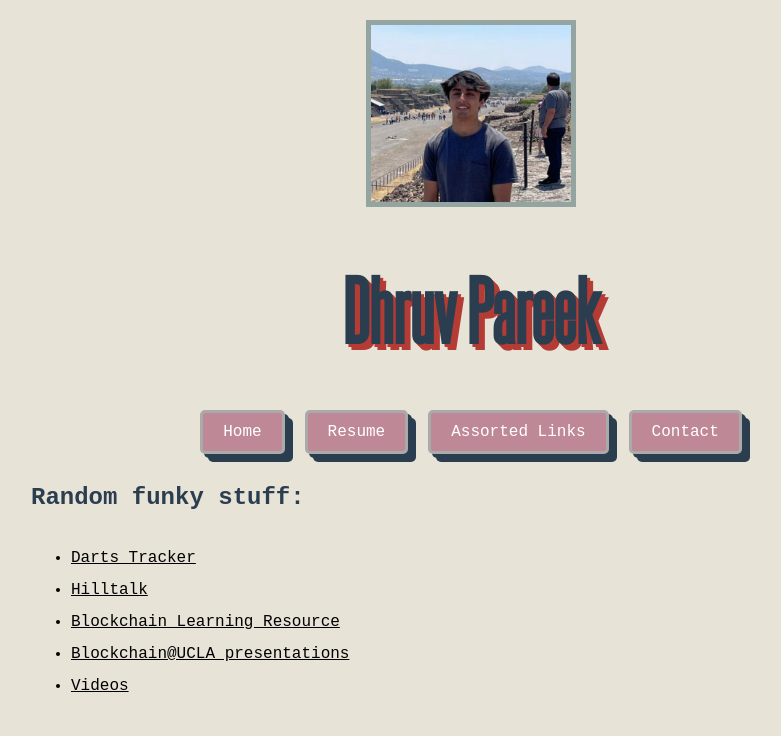
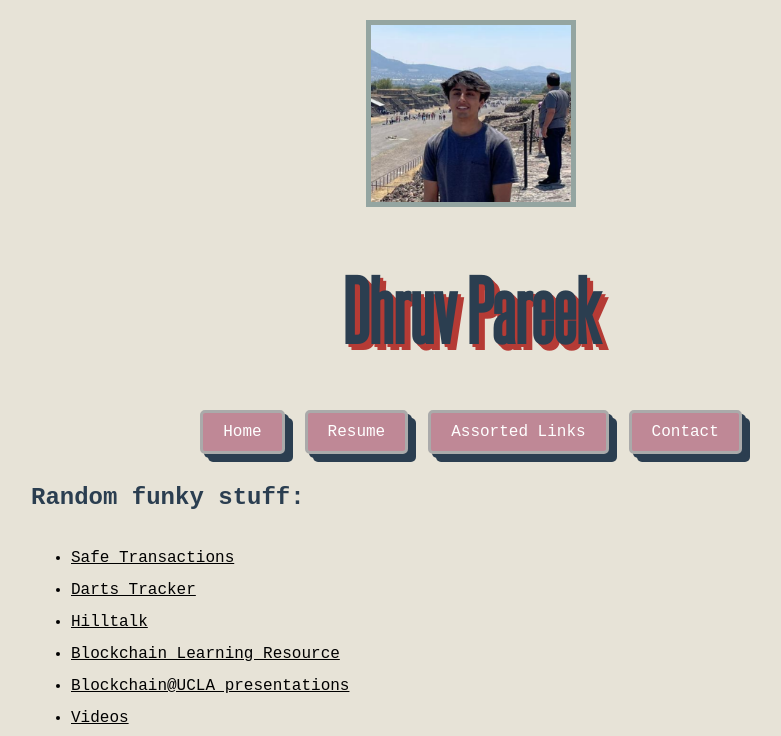
Before and after one commit to DhruvPareek/website, a React (Create React App) app in the folder my-simple-react-app/: page / in a window 1280 px wide. Shown: the top 736 px of the page, without its empty margins (169-950 px from the left). Built offline with nearby package versions, Linux system fonts and the light colour scheme; grey boxes are pictures that could not be loaded.

Commit message:
Added Safe transactions

```diff
--- a/my-simple-react-app/package.json
+++ b/my-simple-react-app/package.json
@@ -9,7 +9,7 @@
     "react": "^18.2.0",
     "react-dom": "^18.2.0",
     "react-router-dom": "^6.18.0",
-    "react-scripts": "5.0.1",
+    "react-scripts": "^3.0.1",
     "web-vitals": "^2.1.4"
   },
   "scripts": {
--- a/my-simple-react-app/src/App.js
+++ b/my-simple-react-app/src/App.js
@@ -9,6 +9,7 @@
             <div className='content'>
                 <h2>Random funky stuff:</h2>
                 <ul>
+                    <li><a href="https://safe-transactions-frontend.vercel.app/" target="_blank" rel="noopener noreferrer">Safe Transactions</a></li>
                     <li><a href="http://dartstracker301.xyz" target="_blank" rel="noopener noreferrer">Darts Tracker</a></li>
                     <li><a href="https://github.com/DhruvPareek/HIllTalkV2" target="_blank" rel="noopener noreferrer">Hilltalk</a></li>
                     <li><a href="https://bold-doll-6ca.notion.site/cb6726e483d14fedb2ad2632f65e1407?v=1c8cf307c77e4ad4854e4a4cd9e6abc6" target="_blank" rel="noopener noreferrer">Blockchain Learning Resource</a></li>
--- a/my-simple-react-app/src/index.js
+++ b/my-simple-react-app/src/index.js
@@ -4,3 +4,5 @@
 
 const root = ReactDOM.createRoot(document.getElementById('root'));
 root.render(<App />);
+
+//ALWAYS DOWNGRADE TO WITH COMMAND: nvm use v16.20.2 before running npm start
```
Also changed, not shown: 1 other file (tests, documents, lock files or other folders).
